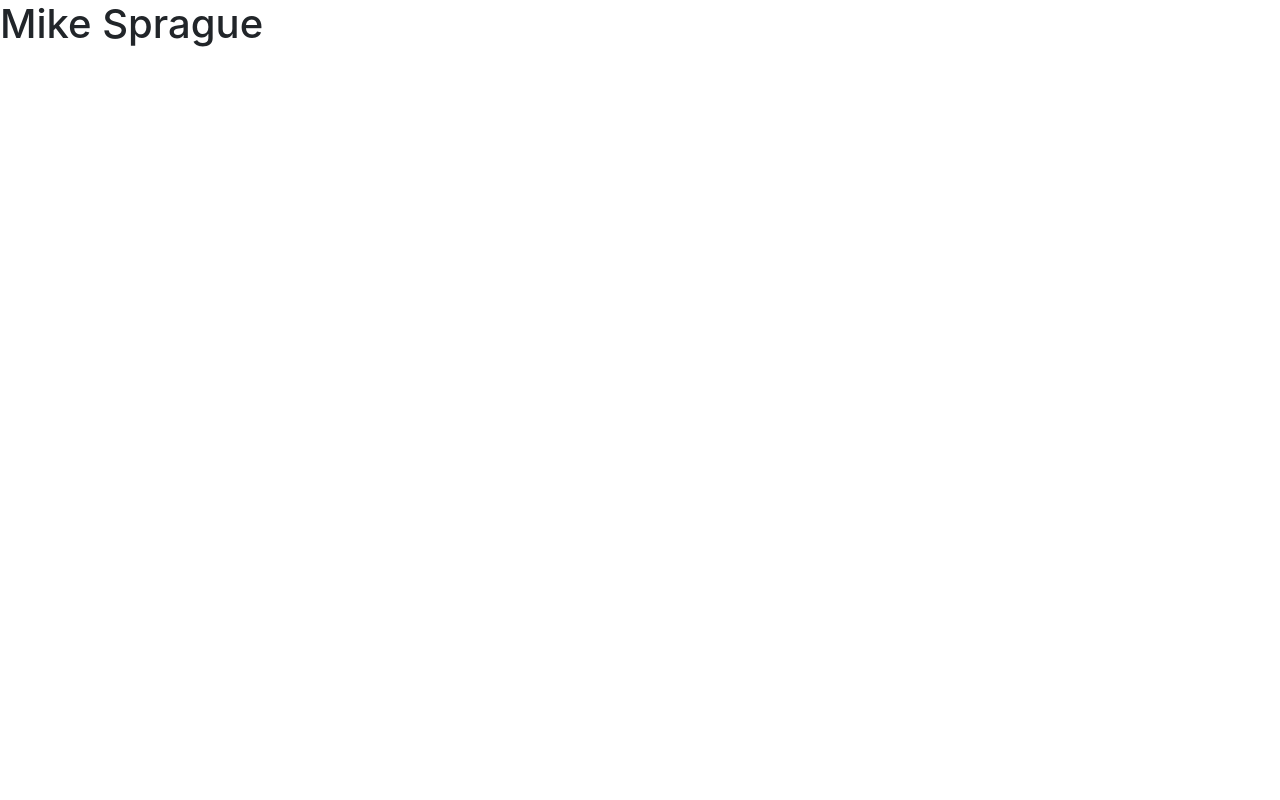
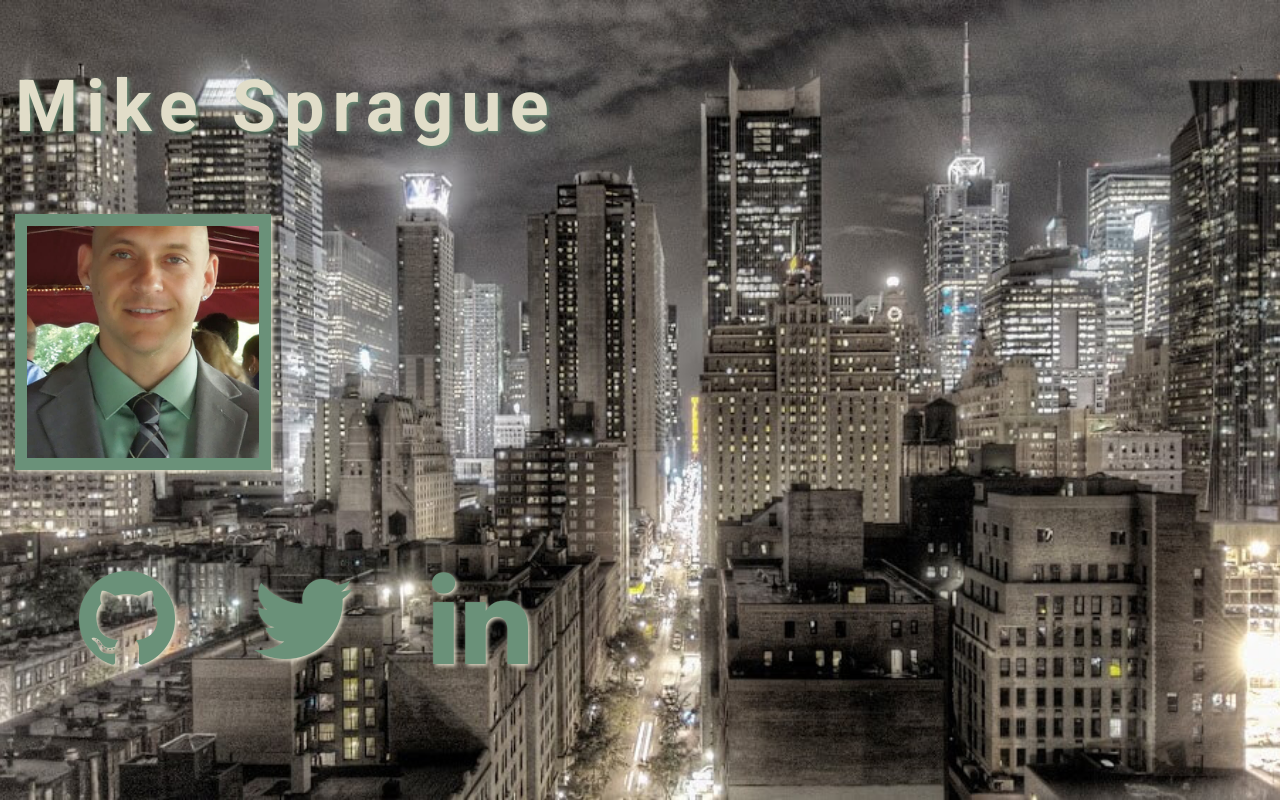
Before and after one commit to mikesprague/m5ls5e-com, a plain HTML site: page index.html in a window 1280 px wide. Drawn offline with nearby package versions, Linux system fonts and the light colour scheme.

Commit message:
Add assets and basic page markup

```diff
--- /dev/null
+++ b/assets/css/styles.css
@@ -0,0 +1,48 @@
+* {
+  text-rendering: optimizeLegibility;
+}
+
+html, body {
+  padding: 0;
+  margin: 0;
+}
+
+body {
+  background: url(../img/new_york_city.jpg) no-repeat center center fixed;
+  -webkit-background-size: cover;
+  -moz-background-size: cover;
+  -o-background-size: cover;
+  background-size: cover;
+}
+
+h1 {
+  margin: 4rem auto;
+  color: #e1ddc9;
+  letter-spacing: 0.50rem;
+  text-shadow: 2px 2px 4px #6a9179;
+  font-family: 'Roboto', sans-serif;
+}
+
+.my-avatar {
+  max-width: 16rem;
+  border: 0.75rem solid #6a9179;
+  margin-bottom: 4rem;
+  box-shadow: 2px 2px 4px #e1ddc9;
+}
+
+.dev-links {
+  margin: 0 4rem;
+  font-size: 7rem;
+}
+
+.dev-links a:link,
+.dev-links a:visited {
+  color: #6a9179;
+  text-shadow: 2px 2px 4px #e1ddc9;
+}
+
+.dev-links a:hover,
+.dev-links a:active {
+  color: #e1ddc9;
+  text-shadow: 2px 2px 4px #6a9179;
+}
--- a/index.html
+++ b/index.html
@@ -5,11 +5,21 @@
     <meta name="viewport" content="width=device-width, initial-scale=1, shrink-to-fit=no">
     <meta http-equiv="x-ua-compatible" content="ie=edge">
     <link rel="stylesheet" href="https://maxcdn.bootstrapcdn.com/bootstrap/4.0.0-alpha.2/css/bootstrap.min.css" integrity="sha384-y3tfxAZXuh4HwSYylfB+J125MxIs6mR5FOHamPBG064zB+AFeWH94NdvaCBm8qnd" crossorigin="anonymous">
+    <link href="https://maxcdn.bootstrapcdn.com/font-awesome/4.6.3/css/font-awesome.min.css" rel="stylesheet" integrity="sha384-T8Gy5hrqNKT+hzMclPo118YTQO6cYprQmhrYwIiQ/3axmI1hQomh7Ud2hPOy8SP1" crossorigin="anonymous">
+    <link href='https://fonts.googleapis.com/css?family=Roboto:400,300,300italic,900italic,900,700italic,700,500italic,500,400italic,100italic,100' rel='stylesheet' type='text/css'>
+    <link rel="stylesheet" href="assets/css/styles.css">
     <title>mikesprague.me</title>
   </head>
   <body>
-    <h1>Mike Sprague</h1>
-
+    <div class="container-fluid">
+      <h1 class="text-xs-center display-3 font-weight-bold">Mike Sprague</h1>
+      <img alt="Mike Sprague" class="img-circle center-block my-avatar" src="assets/img/my-avatar-560x560.jpg">
+      <ul class="list-inline text-xs-center">
+        <li class="list-inline-item dev-links"><a href="https://github.com/mikesprague" target="_blank" title="GitHub"><i class="fa fa-github" aria-hidden="true"></i></a></li>
+        <li class="list-inline-item dev-links"><a href="https://twitter.com/_mikesprague" target="_blank" title="Twitter"><i class="fa fa-twitter" aria-hidden="true"></i></a></li>
+        <li class="list-inline-item dev-links"><a href="https://www.linkedin.com/in/mikesprague" target="_blank" title="LinkedIn"><i class="fa fa-linkedin" aria-hidden="true"></i></a></li>
+      </ul>
+    </div>
     <script src="https://cdnjs.cloudflare.com/ajax/libs/jquery/3.0.0/jquery.min.js"></script>
     <script src="https://cdnjs.cloudflare.com/ajax/libs/jquery-migrate/3.0.0/jquery-migrate.min.js"></script>
     <script src="https://maxcdn.bootstrapcdn.com/bootstrap/4.0.0-alpha.2/js/bootstrap.min.js" integrity="sha384-vZ2WRJMwsjRMW/8U7i6PWi6AlO1L79snBrmgiDpgIWJ82z8eA5lenwvxbMV1PAh7" crossorigin="anonymous"></script>
```
Also changed, not shown: assets/img/my-avatar-560x560.jpg (added), assets/img/new_york_city.jpg (added).
